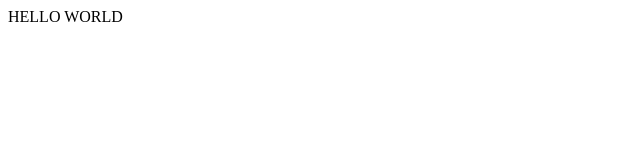
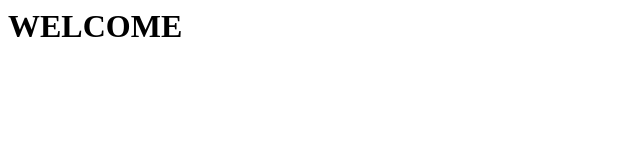
Before and after one commit to Ayush44-creator/KL-228, a plain HTML site: page index.html in a window 1280 px wide. Shown: the whole page, without its empty margins (0-640 px from the left). Drawn offline with Linux system fonts and the light colour scheme.

Commit message:
Added WELCOME

```diff
--- a/index.html
+++ b/index.html
@@ -1 +1,11 @@
-<p>HELLO WORLD</p>
+<p><!DOCTYPE html>
+<html lang="en">
+<head>
+    <meta charset="UTF-8">
+    <meta name="viewport" content="width=device-width, initial-scale=1.0">
+    <title>Document</title>
+</head>
+<body>
+    <h1>WELCOME</h1>
+</body>
+</html></p>
```
